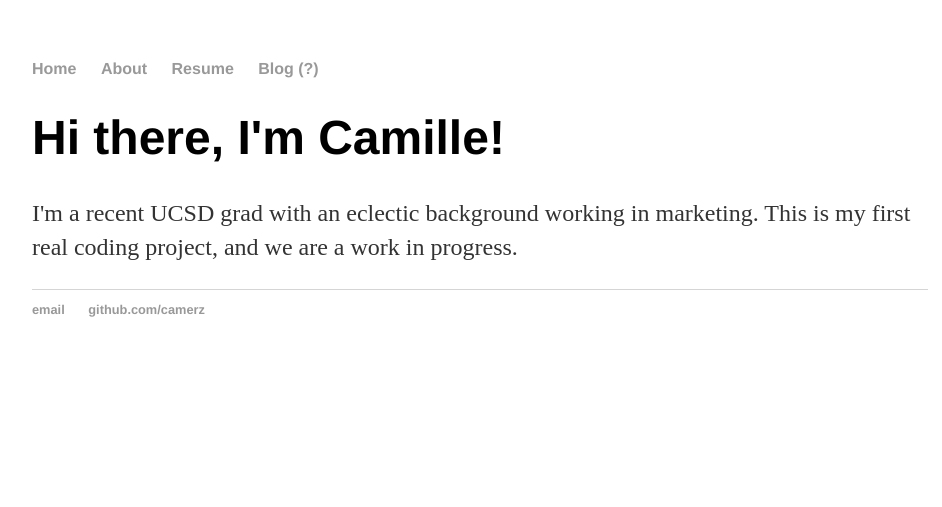
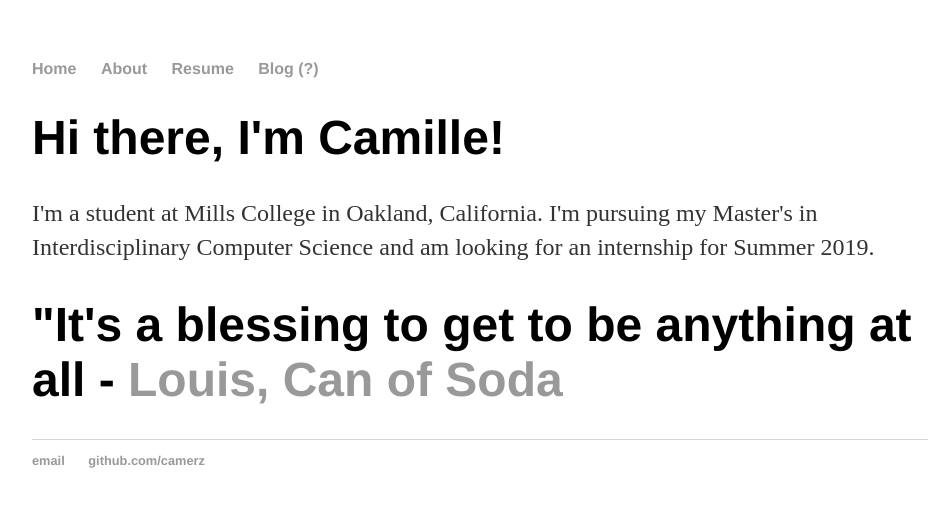
Before and after one commit to camerose/camerose.github.io, a Jekyll site: the page built from index.html, in a window 1280 px wide. Shown: the top 507 px of the page, without its empty margins (160-1102 px from the left). Built offline with Jekyll 4.4.1, drawn with Linux system fonts in a browser that asks for light colours.

Commit message:
Update summary
Mills, Louis

```diff
--- a/index.html
+++ b/index.html
@@ -4,6 +4,7 @@ title: Camille Merz
 ---
 <div class="blurb">
 	<h1>Hi there, I'm Camille!</h1>
-	<p>I'm a recent UCSD grad with an eclectic background working in marketing. This is my first real coding project, and we are a work
-		in progress.
+	<p>I'm a student at Mills College in Oakland, California. I'm pursuing my Master's in Interdisciplinary Computer Science
+		and am looking for an internship for Summer 2019. </p>
+	<h1>"It's a blessing to get to be anything at all - <a href="https://www.everythingisalive.com/">Louis, Can of Soda</a> </h1>
 </div><!-- /.blurb -->
```
